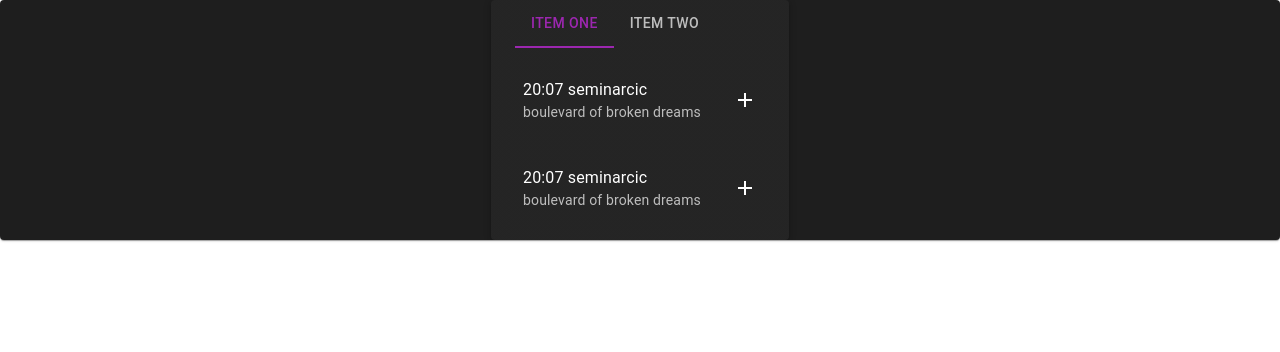
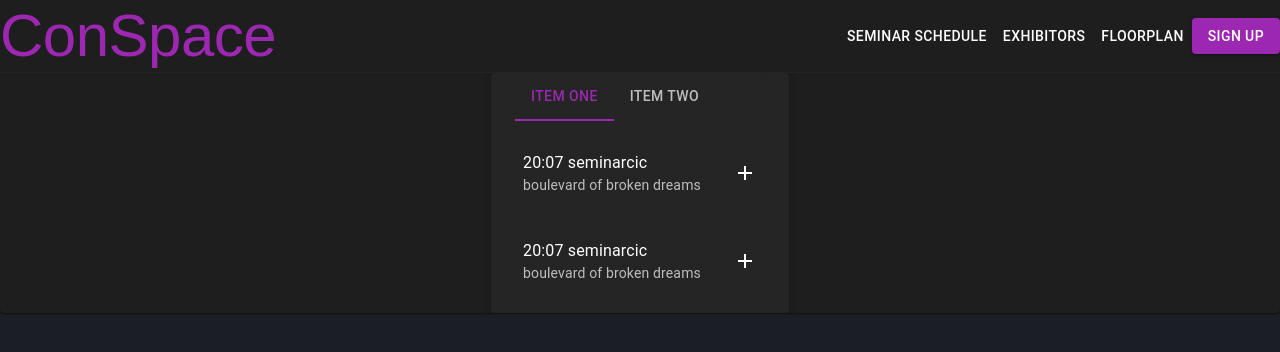
Before and after one commit to AnaNika10/ConSpace, a React (Vite) app in the folder client/: page / in a window 1280 px wide. Shown: the top 352 px of the page. Built offline with nearby package versions, Linux system fonts and the light colour scheme.

Commit message:
[#43] Add navbar

```diff
--- a/client/src/App.tsx
+++ b/client/src/App.tsx
@@ -1,11 +1,19 @@
 import { ThemeProvider } from "@emotion/react";
 import SeminarList from "./components/SeminarList";
 import { themeOptions } from "./components/DarkTheme";
+import NavBar from "./components/NavigationBar";
+import { Card, CssBaseline, Paper } from "@mui/material";
 
 function App() {
   return  (
     <ThemeProvider theme={themeOptions}>
-      <SeminarList/>
+      <CssBaseline/>
+      <Card>
+      <Paper>
+        <NavBar/>
+        <SeminarList/>
+      </Paper>
+      </Card>
     </ThemeProvider>
 
   )
--- /dev/null
+++ b/client/src/components/NavigationBar.tsx
@@ -0,0 +1,27 @@
+import { Box, Button, Container, Divider, Grid, Stack, Typography } from "@mui/material";
+
+export default function NavBar() {
+
+    return (
+        <Container maxWidth={false} disableGutters>
+            <Stack direction={"row"} spacing={3} justifyContent="space-around" alignItems="center">
+                <Typography  variant="h2" color={"#9c27b0"} fontFamily={"sans-serif"}>
+                    ConSpace
+                </Typography>
+                <Grid container justifyContent={"flex-end"}>
+                    <Button sx={{color: "white"}}>
+                        Seminar Schedule
+                    </Button>
+                    <Button sx={{color: "white"}}>
+                        Exhibitors
+                    </Button>
+                    <Button sx={{color: "white"}}>
+                        Floorplan
+                    </Button>
+                    <Button variant="contained">Sign up</Button>
+                </Grid>
+            </Stack>
+            <Divider sx={{color: "white"}}/>
+        </Container>
+    )
+}
```
